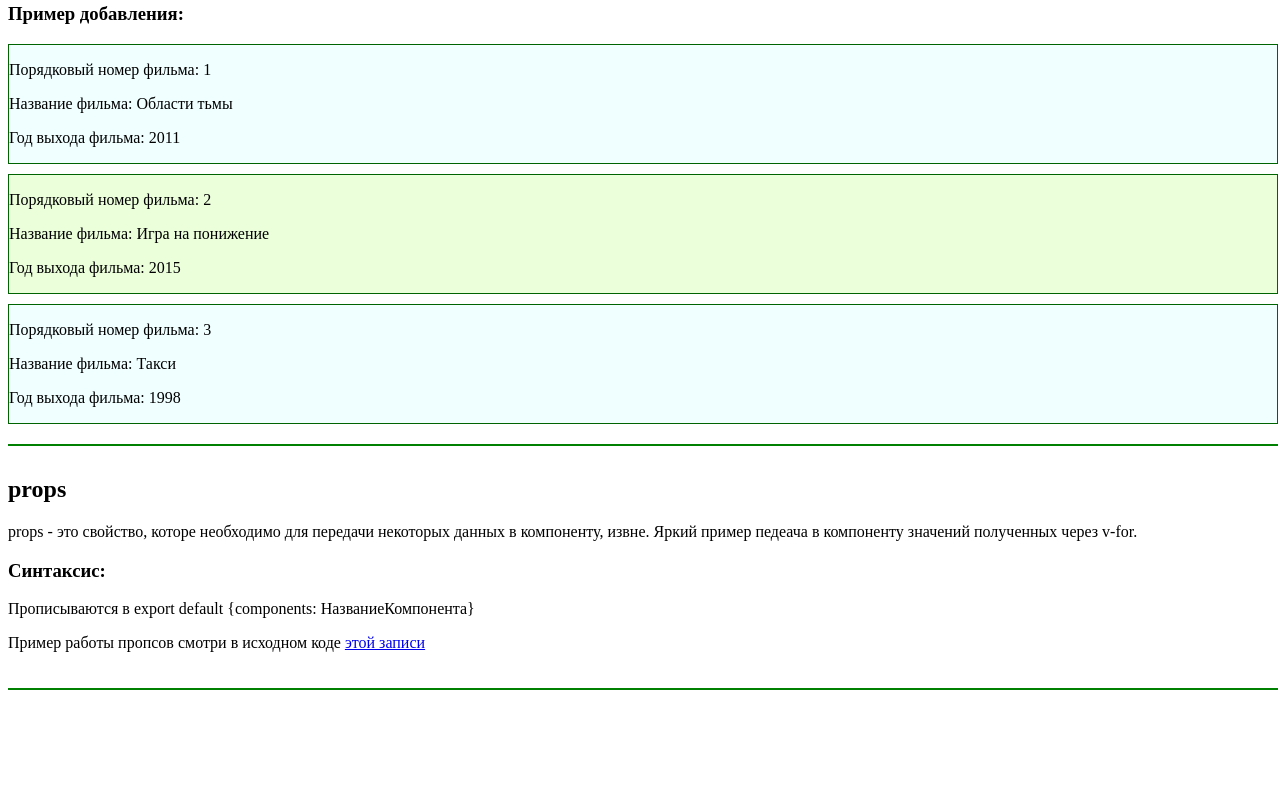
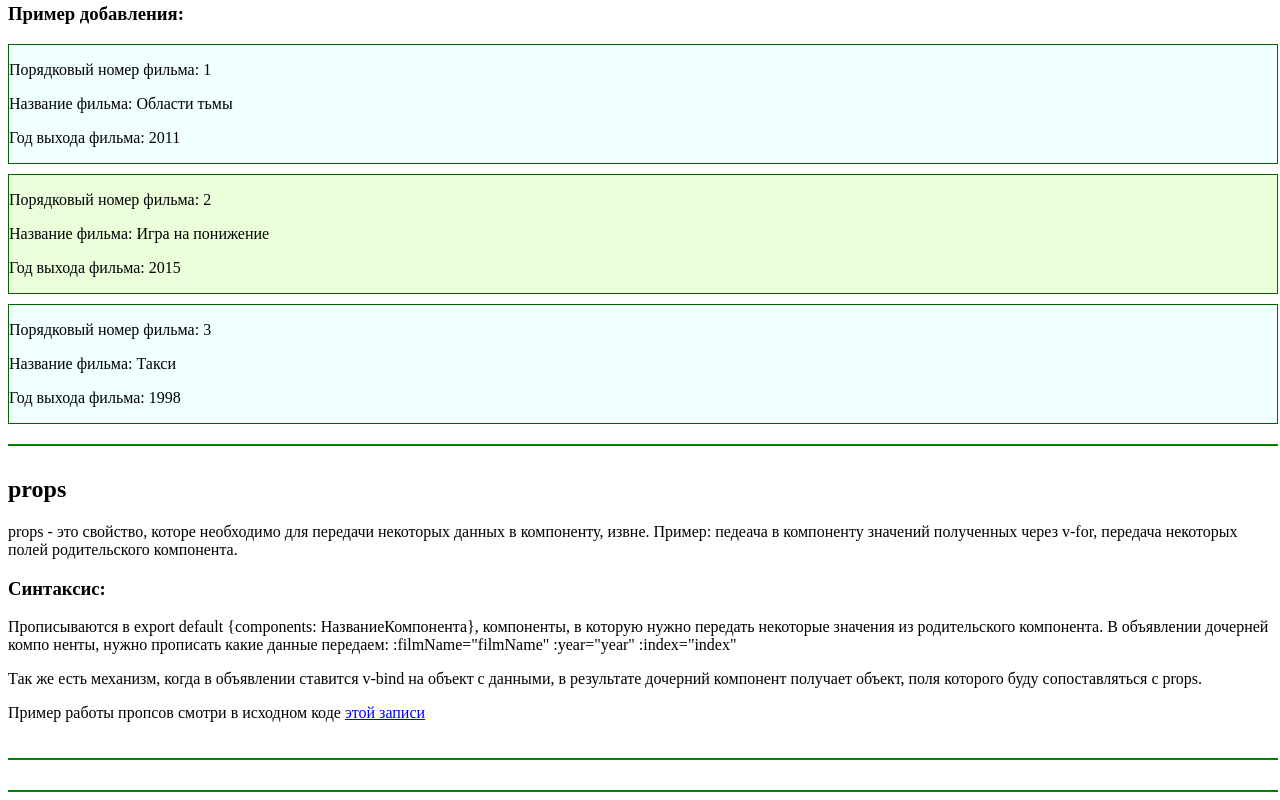
Before and after one commit to tomright/Vue3homework, a Vue app: page / in a window 1280 px wide. Shown: the part 4451-5251 px from the top of the page. Before the commit the page ends 5149 px from the top, so only its background shows below. Built offline with nearby package versions, Linux system fonts and the light colour scheme; no server answers.

Commit message:
Дополнил работу с props

```diff
--- a/src/App.vue
+++ b/src/App.vue
@@ -368,11 +368,22 @@
       <h2>props</h2>
       <p>
         props - это свойство, которе необходимо для передачи некоторых данных в
-        компоненту, извне. Яркий пример педеача в компоненту значений полученных
-        через v-for.
+        компоненту, извне. Пример: педеача в компоненту значений полученных
+        через v-for, передача некоторых полей родительского компонента.
       </p>
       <h3>Синтаксис:</h3>
-      <p>Прописываются в export default {components: НазваниеКомпонента}</p>
+      <p>
+        Прописываются в export default {components: НазваниеКомпонента},
+        компоненты, в которую нужно передать некоторые значения из родительского
+        компонента. В объявлении дочерней компо ненты, нужно прописать какие
+        данные передаем: :filmName="filmName" :year="year" :index="index"
+      </p>
+      <p>
+        Так же есть механизм, когда в объявлении ставится v-bind на объект с
+        данными, в результате дочерний компонент получает объект, поля которого
+        буду сопоставляться с props.
+      </p>
+
       <p>
         Пример работы пропсов смотри в исходном коде
         <a @click="illuminationGreen" href="#CreateAndAddComponent"
@@ -380,6 +391,7 @@
         >
       </p>
     </div>
+    <div class="exampleNote"></div>
   </div>
 </template>
 <script>
@@ -548,6 +560,9 @@ export default {
     },
     illuminationGreen() {
       this.boolAnimGreen = true;
+      setTimeout(() => {
+        this.boolAnimGreen = false;
+      }, 1000);
     },
   },
   components: {
@@ -558,13 +573,6 @@ export default {
       console.log(
         `Изменилась переменная watchSwitcher, новое значение: ${newVal}, старое значение: ${old}`
       );
-    },
-    boolAnimGreen() {
-      if (this.boolAnimGreen) {
-        setTimeout(() => {
-          this.boolAnimGreen = false;
-        }, 1000);
-      }
     },
   },
   beforeCreate() {
@@ -681,7 +689,7 @@ hr {
   height: 30px;
 }
 .animGreen {
-  background-color: green;
+  background-color: rgba(44, 228, 44, 0.438);
 }
 #animWhite {
   transition-duration: 1s;
```
